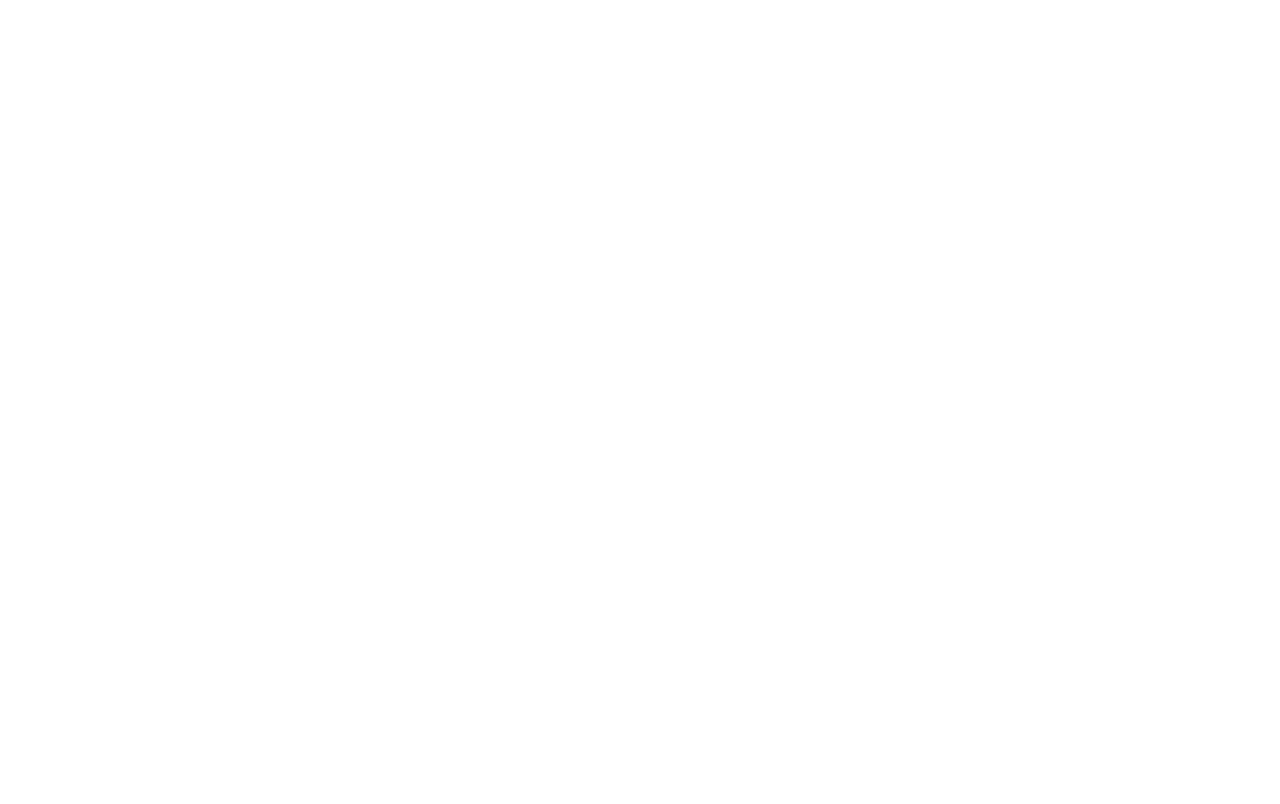
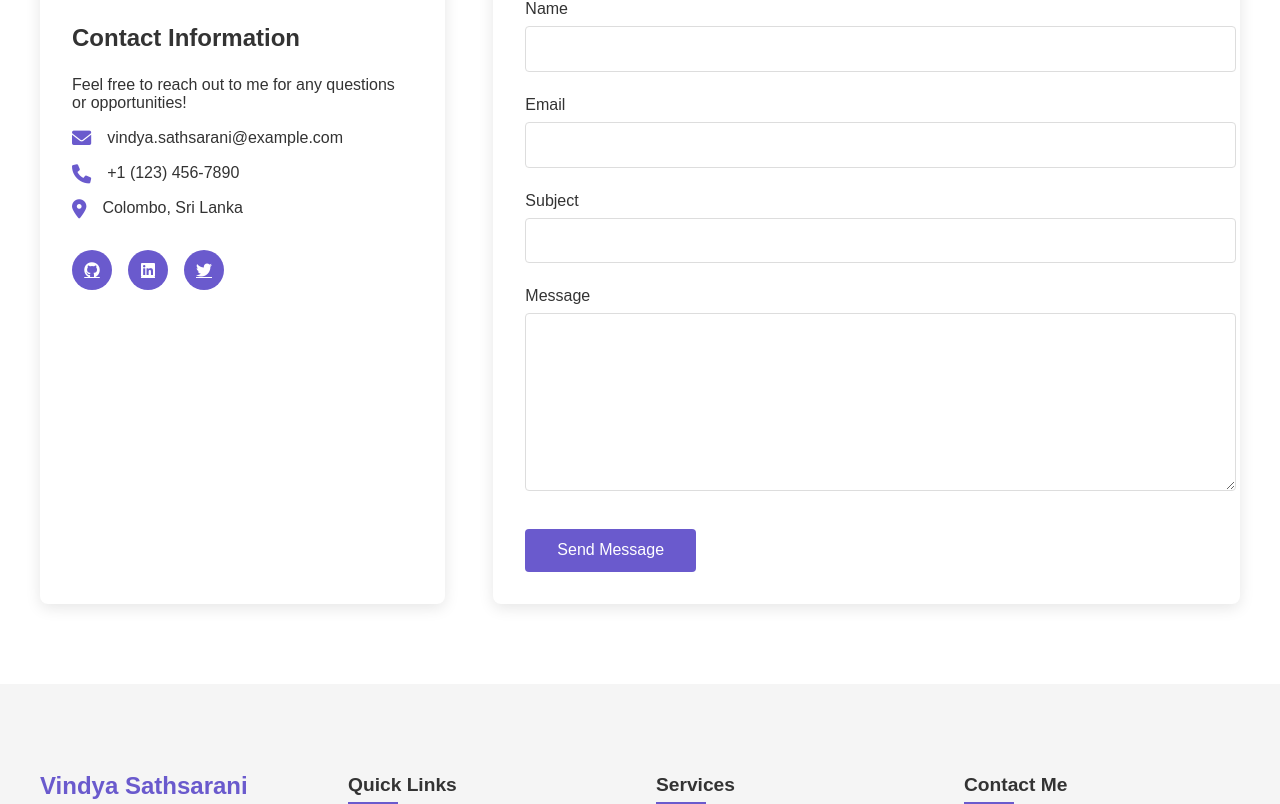
Before and after one commit to vindyasathsarani/My-Portfolio-Website, a React (Create React App) app: page / in a window 1280 px wide. Shown: the part 3696-4500 px from the top of the page. Before the commit the page ends 3488 px from the top, so only its background shows below. Built offline with nearby package versions, Linux system fonts and the light colour scheme.

Commit message:
Add contact and footer components

```diff
--- a/src/App.js
+++ b/src/App.js
@@ -5,6 +5,8 @@
 import Skills from './components/Skills';
 import Projects from './components/Projects';
 import Services from './components/Services';
+import Contact from './components/Contact';
+import Footer from './components/Footer';
 import './App.css';
 
 function MainContent() {
@@ -22,7 +24,9 @@
         <Skills />
         <Projects />
         <Services />
+        <Contact />
       </main>
+      <Footer />
     </div>
   );
 }
```
